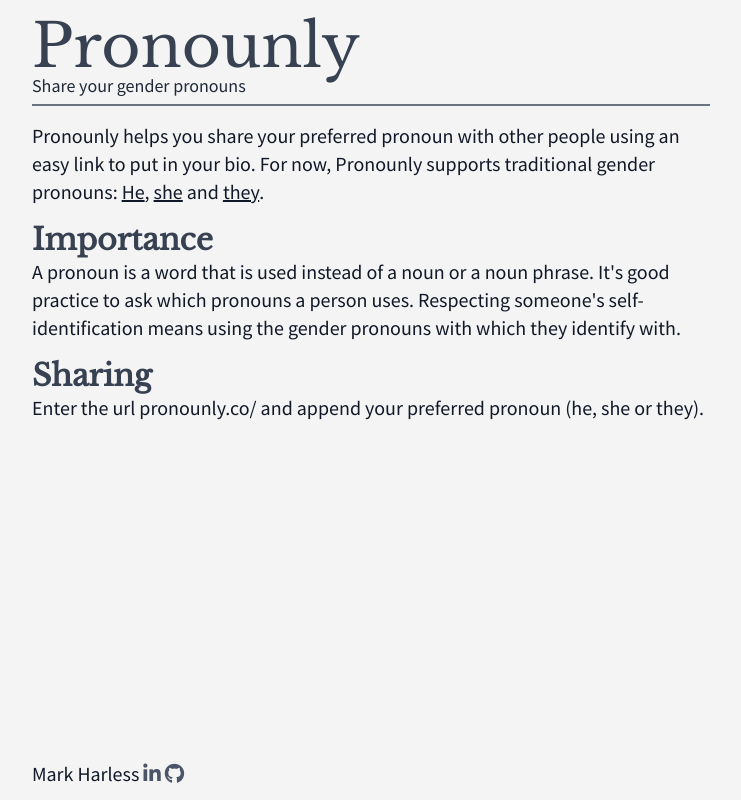
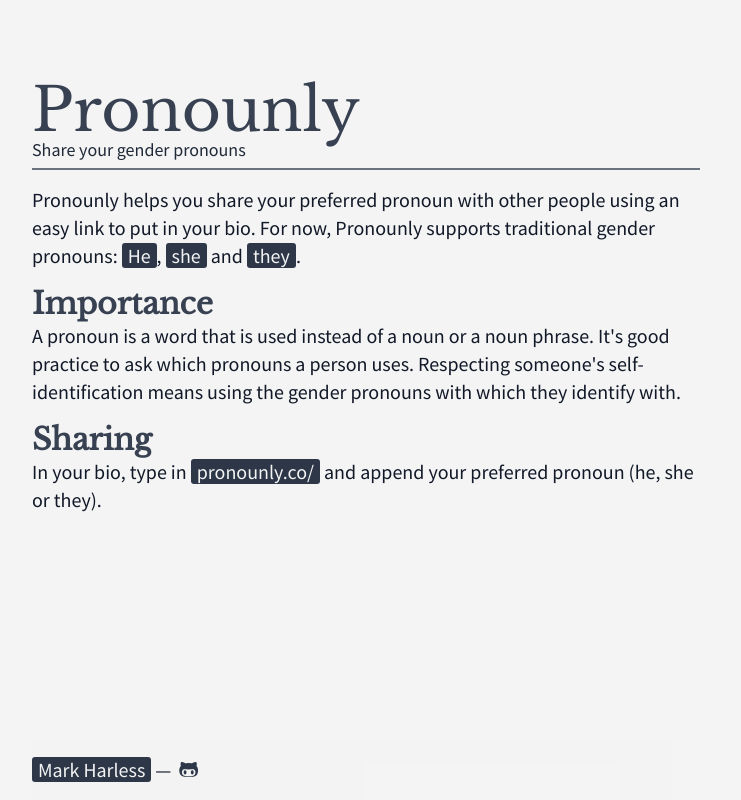
Before and after one commit to harlessmark/pronounly, a React (Create React App) app: page / in a window 1280 px wide. Shown: the whole page, without its empty margins (144-885 px from the left). Built offline with nearby package versions, Linux system fonts and the light colour scheme.

Commit message:
changed u to background color, footer transparency

```diff
--- a/src/App.css
+++ b/src/App.css
@@ -24,6 +24,7 @@
 
 @media only screen and (min-width: 1024px) {
   body {
-    width: 710px;
+    margin-top: 4rem;
+    width: 700px;
   }
 }
--- a/src/App.js
+++ b/src/App.js
@@ -11,7 +11,8 @@
 import Share from './components/Share';
 import Footer from './components/Footer';
 
-// todo: Google Analytics
+// todo: custom url, https, favicon, readme
+// todo: separate app for Analytics
 
 function App() {
   useEffect(() => {
--- a/src/components/About.js
+++ b/src/components/About.js
@@ -7,16 +7,40 @@
       Pronounly helps you share your preferred pronoun with other people using
       an easy link to put in your bio. For now, Pronounly supports traditional
       gender pronouns:{' '}
-      <Link to='/he'>
-        <u>He</u>
+      <Link
+        to='/he'
+        style={{
+          backgroundColor: '#2d3748',
+          color: '#f4f4f4',
+          padding: '0 6px',
+          borderRadius: '3px',
+        }}
+      >
+        He
       </Link>
       ,{' '}
-      <Link to='/she'>
-        <u>she</u>
+      <Link
+        to='/she'
+        style={{
+          backgroundColor: '#2d3748',
+          color: '#f4f4f4',
+          padding: '0 6px',
+          borderRadius: '3px',
+        }}
+      >
+        she
       </Link>{' '}
       and{' '}
-      <Link to='/they'>
-        <u>they</u>
+      <Link
+        to='/they'
+        style={{
+          backgroundColor: '#2d3748',
+          color: '#f4f4f4',
+          padding: '0 6px',
+          borderRadius: '3px',
+        }}
+      >
+        they
       </Link>
       .
     </p>
--- a/src/components/Footer.js
+++ b/src/components/Footer.js
@@ -2,21 +2,35 @@
 
 function Footer() {
   return (
-    <p className='text-gray-900 absolute bottom-0 pb-3 md:text-lg lg:text-xl'>
-      Mark Harless
+    <p
+      className='text-gray-900 absolute bottom-0 pb-3 sm:text-lg md:text-xl'
+      style={{
+        backgroundColor: 'rgb(95.7%, 95.7%, 95.7%, .95)',
+        width: '50%',
+        padding: '1rem 0',
+      }}
+    >
       <a
         href='https://www.linkedin.com/in/superhackerman/'
         target='_blank'
         rel='noopener noreferrer'
+        style={{
+          backgroundColor: '#2d3748',
+          color: '#f4f4f4',
+          padding: '0 6px',
+          borderRadius: '3px',
+        }}
       >
-        <i className='fab fa-linkedin-in pl-1' style={{ color: '#4a5568' }} />
-      </a>
+        Mark Harless
+      </a>{' '}
+      —
       <a
         href='https://github.com/superhackerboy/pronounly'
         target='_blank'
         rel='noopener noreferrer'
+        aria-label='GitHub'
       >
-        <i className='fab fa-github pl-1' style={{ color: '#4a5568' }} />
+        <i className='fab fa-github-alt pl-2' style={{ color: '#2d3748' }} />
       </a>
     </p>
   );
--- a/src/components/Share.js
+++ b/src/components/Share.js
@@ -1,4 +1,5 @@
 import React from 'react';
+import { Link } from 'react-router-dom';
 
 function Share() {
   return (
@@ -7,8 +8,19 @@
         Sharing
       </h2>
       <p className='text-gray-900 md:text-lg lg:text-xl'>
-        Enter the url pronounly.co/ and append your preferred pronoun (he, she
-        or they).
+        In your bio, type in{' '}
+        <Link
+          to='/'
+          style={{
+            backgroundColor: '#2d3748',
+            color: '#f4f4f4',
+            padding: '0 6px',
+            borderRadius: '3px',
+          }}
+        >
+          pronounly.co/
+        </Link>{' '}
+        and append your preferred pronoun (he, she or they).
       </p>
     </div>
   );
```
